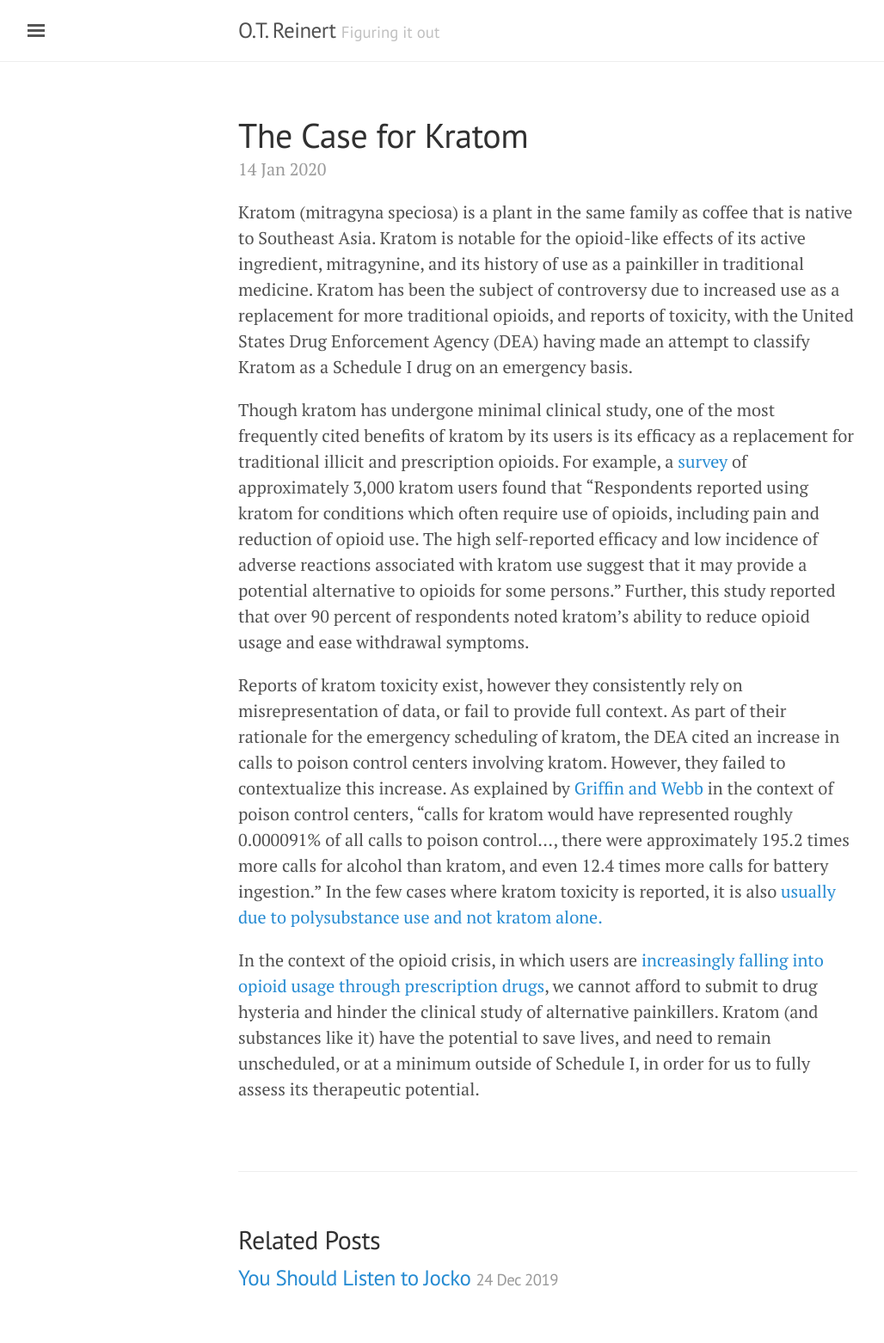
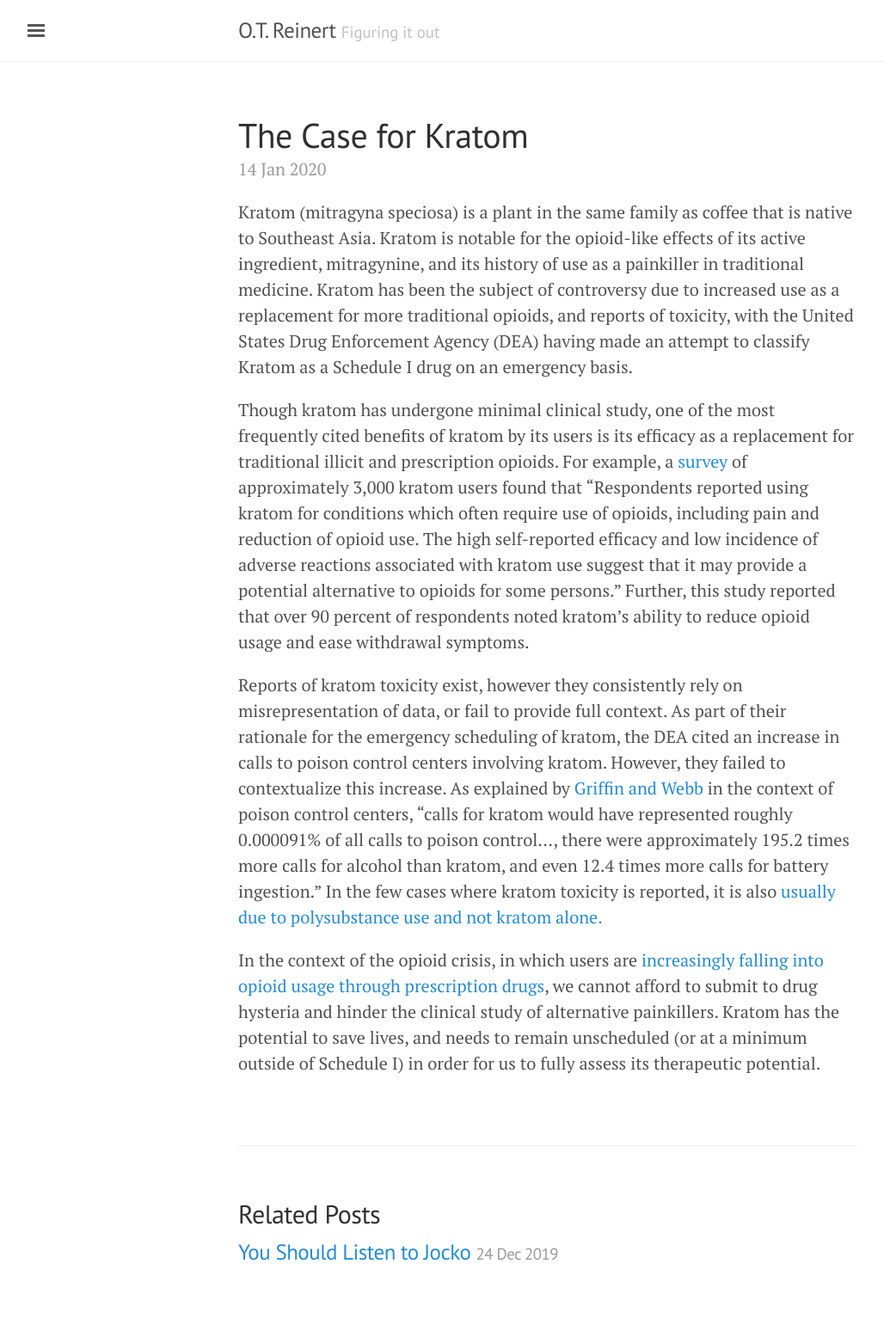
Before and after one commit to otreinert/otreinert.github.io, a Jekyll site: the page built from _posts/2020-01-14-kratom.md, in a window 1280 px wide. Shown: the whole page at 86% size, without its empty margins (3-1031 px from the left). Built offline with Jekyll 4.4.1, drawn with Linux system fonts in a browser that asks for light colours; after the commit the page ends 1532 px from its top, so only the background shows below that.

Commit message:
fixed kratom grammar

```diff
--- a/_posts/2020-01-14-kratom.md
+++ b/_posts/2020-01-14-kratom.md
@@ -8,4 +8,4 @@ Though kratom has undergone minimal clinical study, one of the most frequently c
 
 Reports of kratom toxicity exist, however they consistently rely on misrepresentation of data, or fail to provide full context. As part of their rationale for the emergency scheduling of kratom, the DEA cited an increase in calls to poison control centers involving kratom. However, they failed to contextualize this increase. As explained by [Griffin and Webb](https://www.tandfonline.com/doi/full/10.1080/02791072.2017.1371363) in the context of poison control centers, “calls for kratom would have represented roughly 0.000091% of all calls to poison control…, there were approximately 195.2 times more calls for alcohol than kratom, and even 12.4 times more calls for battery ingestion." In the few cases where kratom toxicity is reported, it is also [usually due to polysubstance use and not kratom alone.](https://accpjournals.onlinelibrary.wiley.com/doi/full/10.1002/phar.2336)
 
-In the context of the opioid crisis, in which users are [increasingly falling into opioid usage through prescription drugs](http://explore.bl.uk/primo_library/libweb/action/display.do?tabs=detailsTab&gathStatTab=true&ct=display&fn=search&doc=ETOCRN358424350&indx=1&recIds=ETOCRN358424350), we cannot afford to submit to drug hysteria and hinder the clinical study of alternative painkillers. Kratom (and substances like it) have the potential to save lives, and need to remain unscheduled, or at a minimum outside of Schedule I, in order for us to fully assess its therapeutic potential.
+In the context of the opioid crisis, in which users are [increasingly falling into opioid usage through prescription drugs](http://explore.bl.uk/primo_library/libweb/action/display.do?tabs=detailsTab&gathStatTab=true&ct=display&fn=search&doc=ETOCRN358424350&indx=1&recIds=ETOCRN358424350), we cannot afford to submit to drug hysteria and hinder the clinical study of alternative painkillers. Kratom has the potential to save lives, and needs to remain unscheduled (or at a minimum outside of Schedule I) in order for us to fully assess its therapeutic potential.
```
